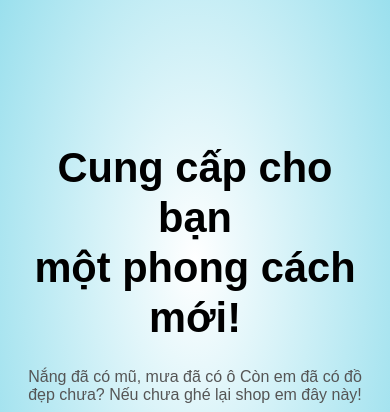
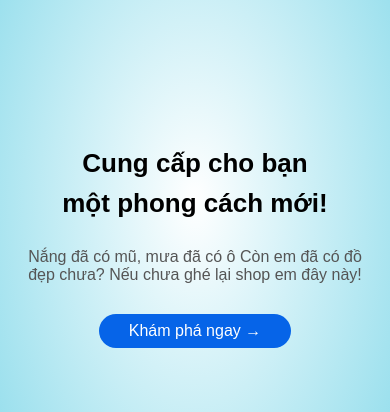
Before and after one commit to Huanpham2610/BaiTapCuoiKiNhom10, a plain HTML site: page index.html in a window 390 px wide. Shown: the part 136-548 px from the top of the page. Drawn offline with Linux system fonts and the light colour scheme.

Commit message:
Add files via upload

```diff
--- a/style.css
+++ b/style.css
@@ -89,7 +89,7 @@ a {
 .btn {
     display: inline-block;
     color: #fff;
-    background-color: #ff5039;
+    background-color: #0664e8;
     padding: 8px 30px;
     margin: 30px 0;
     border-radius: 20px;
@@ -344,6 +344,16 @@ small {
 
 /* --responsive for menu-- */
 @media only screen and (max-width: 800px) {
+
+    .column-2 h2 {
+        font-size: 26px;
+        line-height: 40px;
+    }
+
+    .btn:hover {
+        background-color: #9c9595;
+        color: #fff;
+    }
 
     nav ul {
         position: fixed;
```
